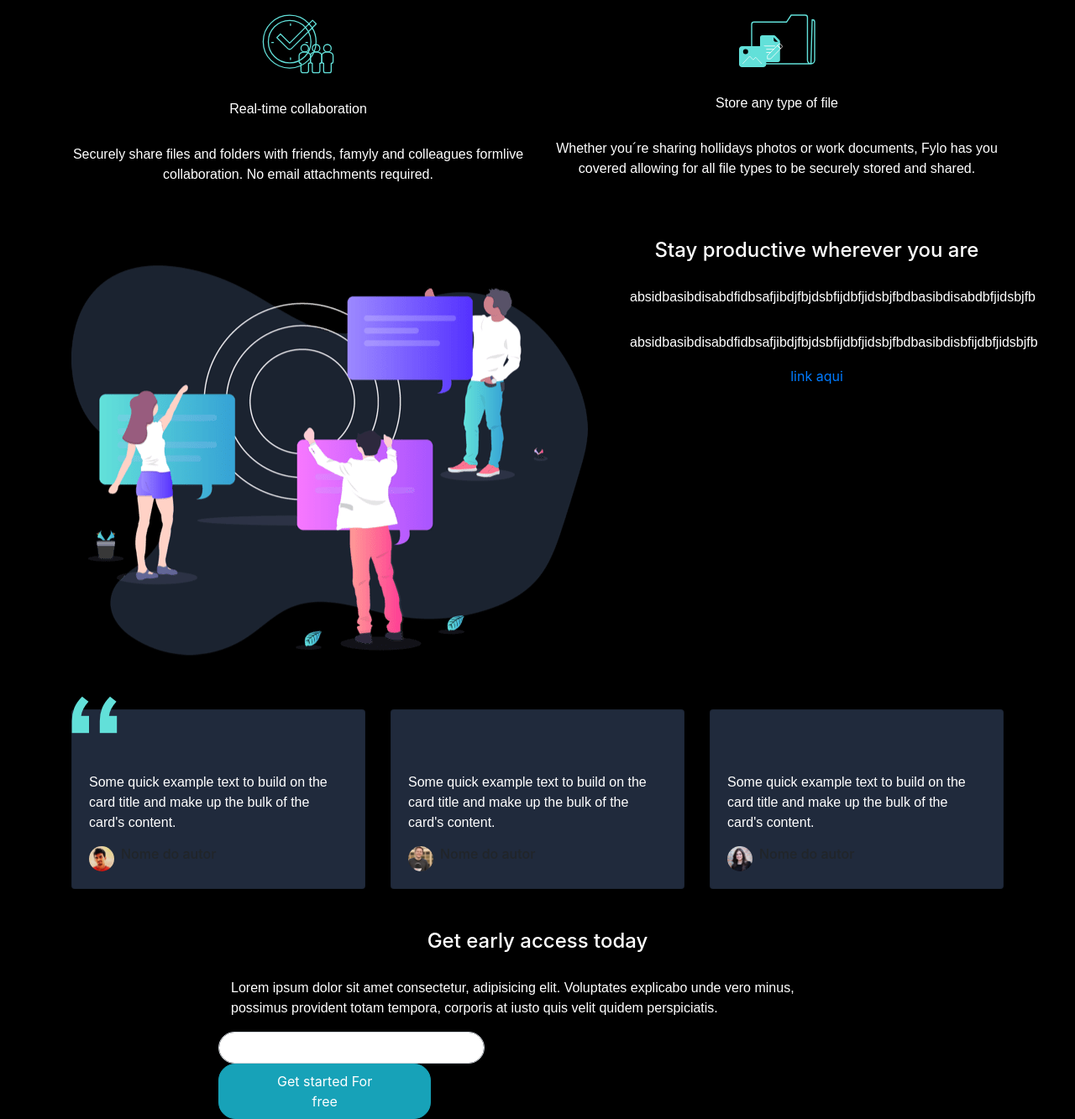
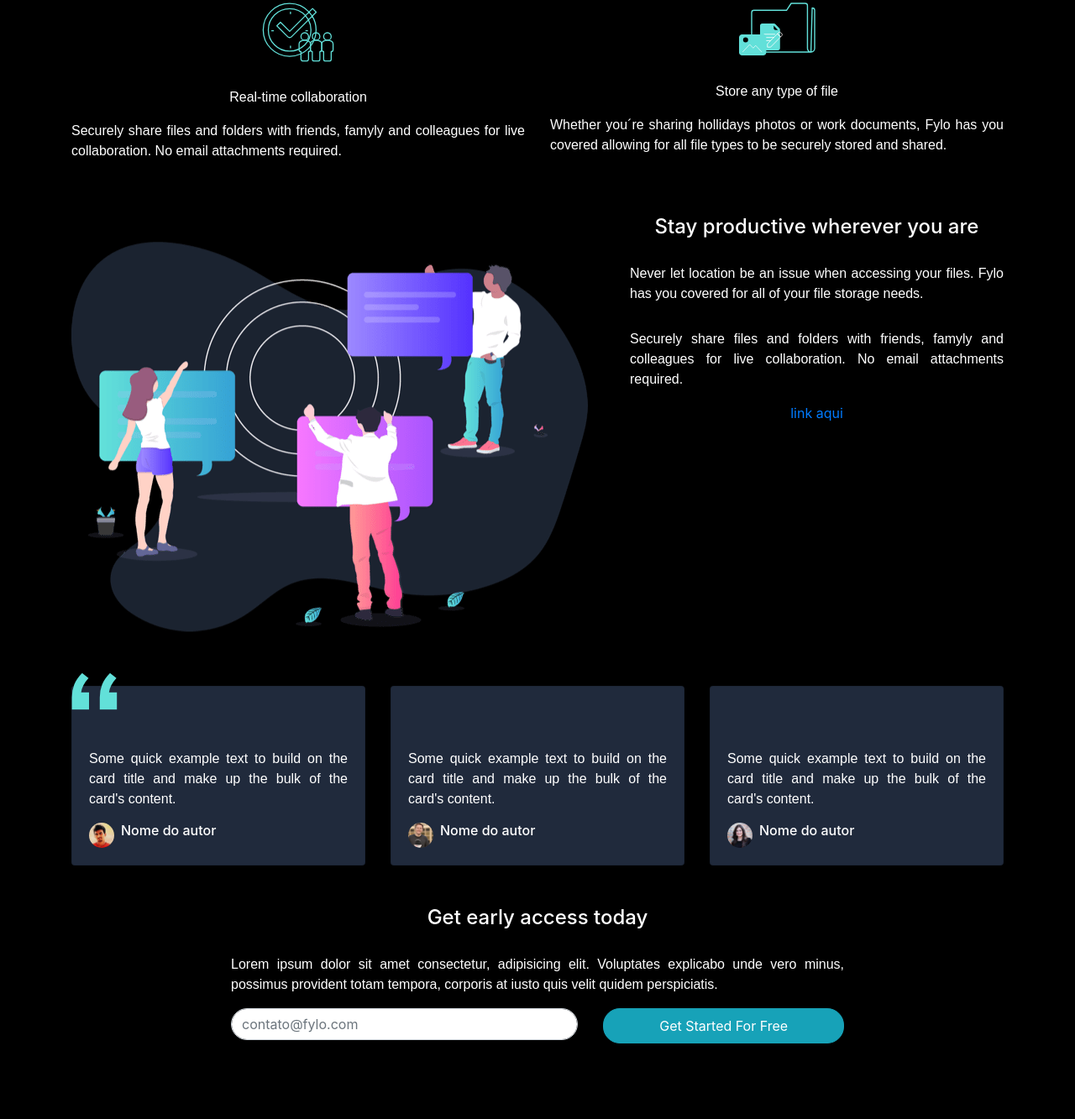
Before and after one commit to viniciusBotelho625/Template-Dark, a plain HTML site: page index.html in a window 1280 px wide. Shown: the part 1329-2662 px from the top of the page at 84% size. After the commit the page ends 2584 px from the top, so only its background shows below. Drawn offline with nearby package versions, Linux system fonts and the light colour scheme.

Commit message:
Justificando os textos e passando para inglês

```diff
--- a/index.html
+++ b/index.html
@@ -68,7 +68,7 @@
                 <div class="col-md-6 col-12 text-center caixa">
                     <img src="img/icon-collaboration.svg" alt="">
                     <p class="title">Real-time collaboration</p>
-                    <p class="description">Securely share files and folders with friends, famyly and colleagues formlive collaboration. No email attachments required.</p>
+                    <p class="description">Securely share files and folders with friends, famyly and colleagues for live collaboration. No email attachments required.</p>
                 </div>
                 <div class="col-md-6 col-12 text-center caixa">
                     <img src="img/icon-any-file.svg" alt="">
@@ -83,8 +83,8 @@
                 </div>
                 <div class="col-md-5 col-12 text-center">
                     <h4 class="text-white mt-5">Stay productive wherever you are</h4>
-                    <p>absidbasibdisabdfidbsafjibdjfbjdsbfijdbfjidsbjfbdbasibdisabdbfjidsbjfb</p>
-                    <p>absidbasibdisabdfidbsafjibdjfbjdsbfijdbfjidsbjfbdbasibdisbfijdbfjidsbjfb</p>
+                    <p> Never let location be an issue when accessing your files. Fylo has you covered for all of your file storage needs.</p>
+                    <p>Securely share files and folders with friends, famyly and colleagues for live collaboration. No email attachments required.</p>
                     <a href="">link aqui</a>
                 </div>
             </div>
@@ -126,15 +126,19 @@
             </div>
             <div class="row">
                 <div class="col-2"></div>
-                <div class="col-8">
+                <div class="col-md-8 col-12">
                     <div class="card-acesso mt-5">
                         <h4 class="text-white text-center">Get early access today</h4>
                         <p class="text-white">Lorem ipsum dolor sit amet consectetur, adipisicing elit. Voluptates explicabo unde vero minus, possimus provident totam tempora, corporis at iusto quis velit quidem perspiciatis.</p>
                         <div class="row">
+                            <div class="col-md-7">
                             <div class="input-group input-group">
-                                <input type="text" class="form-control col-md-5 col-12 input-text" aria-label="Sizing example input" aria-describedby="inputGroup-sizing-lg">
+                                <input type="email" class="form-control col-12 input-text mb-3" name="email" placeholder="contato@fylo.com" required>
                             </div>
-                            <button class="btn btn-info btn-iniciar col-md-4 col-12">Get started For free</button>
+                        </div>
+                        <div class="col-md-5">
+                            <button typw="submit" class="btn btn-info btn-iniciar col-12">Get Started For Free</button>
+                        </div>
                         </div>
                     </div>
                 </div>
--- a/style.css
+++ b/style.css
@@ -31,10 +31,29 @@ p{
     font-family: sans-serif;
     font-weight: 400;
     margin-top: 30px;
+    text-align: justify;
 }
 
-h4 {
+h4,
+h6 {
     color: white;
+}
+
+.title {
+    color: white;
+    font-size: 16px;
+    font-family: sans-serif;
+    font-weight: 400;
+    margin-top: 30px;
+    text-align: center;
+}
+
+.description {
+    color: white;
+    font-size: 16px;
+    font-family: sans-serif;
+    font-weight: 400;
+    margin-top: 10px;
 }
 .input-text {
     border-radius: 50px;
@@ -57,7 +76,6 @@ h4 {
 .btn-iniciar {
     border-radius: 20px;
     padding: 8px 60px;
-
 }
 
 .caixa {
```
